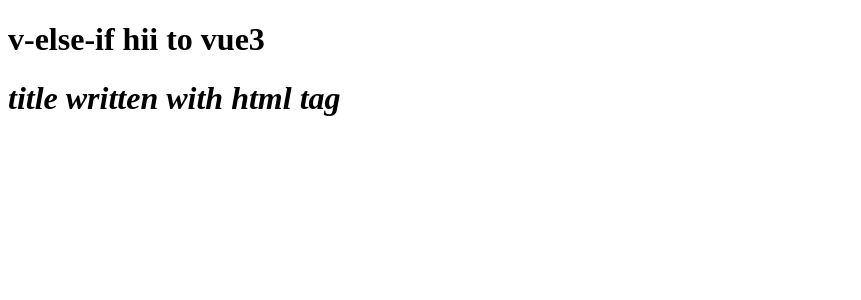
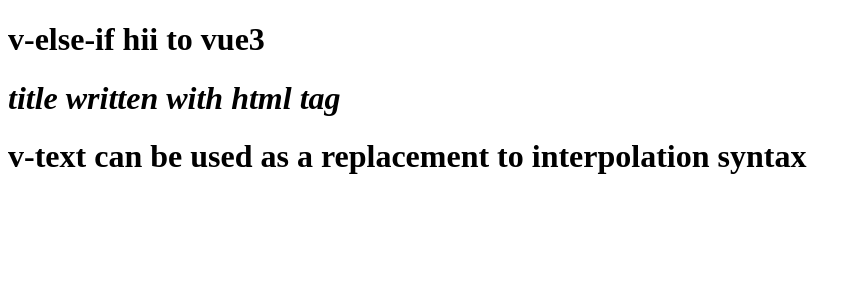
Before and after one commit to b3rking/vue3, a Vue app: page / in a window 1280 px wide. Shown: the top 300 px of the page, without its empty margins (0-861 px from the left). Built offline with nearby package versions, Linux system fonts and the light colour scheme.

Commit message:
feat: v-text

```diff
--- a/src/App.vue
+++ b/src/App.vue
@@ -8,6 +8,8 @@
     <!-- this is used to print html -->
     <em v-html="secondTitle"></em>
     <!-- v-text -->
+    <h1 v-text="text"></h1>
+
 </template>
 
 <script>
@@ -17,6 +19,7 @@
             title: "hii to vue3",
             secondTitle: "<h1>title written with html tag</h1>",
             isVisible: null,
+            text: "v-text can be used as a replacement to interpolation syntax"
         };
     },
 };
```
